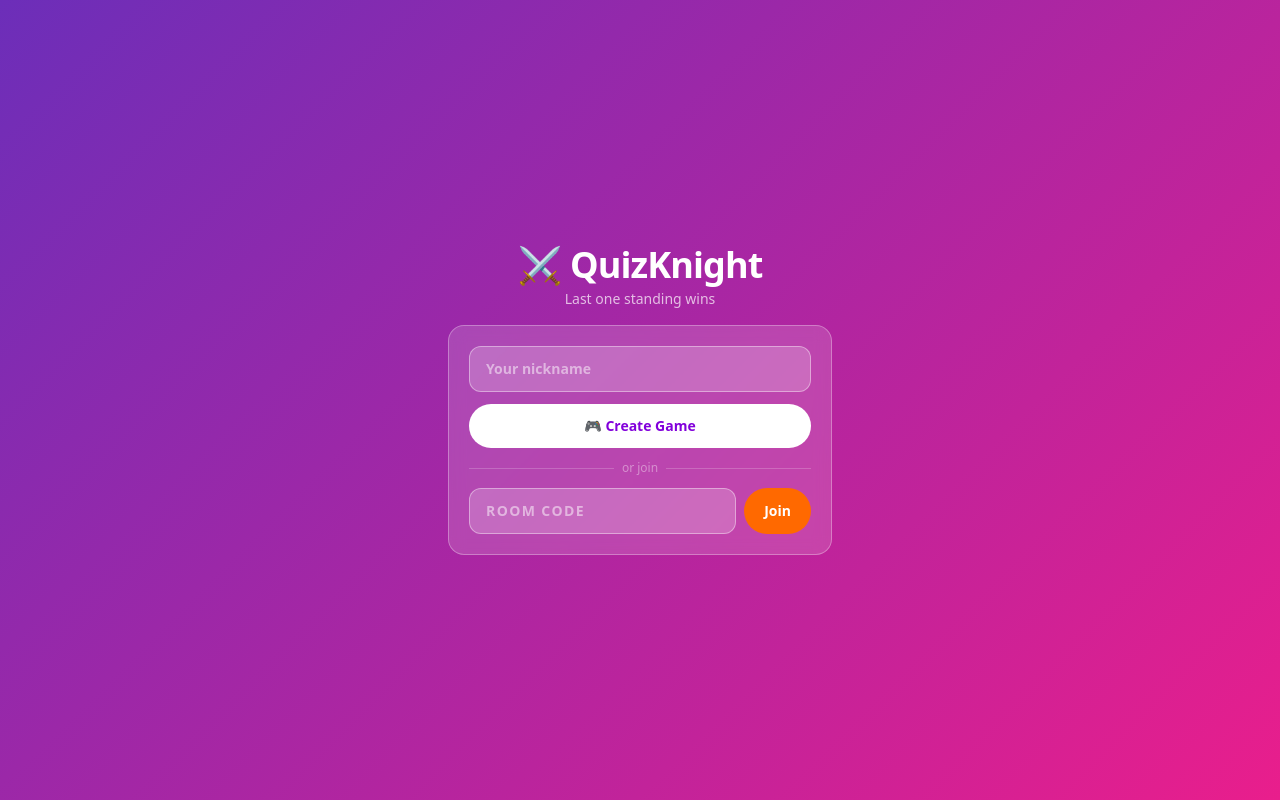
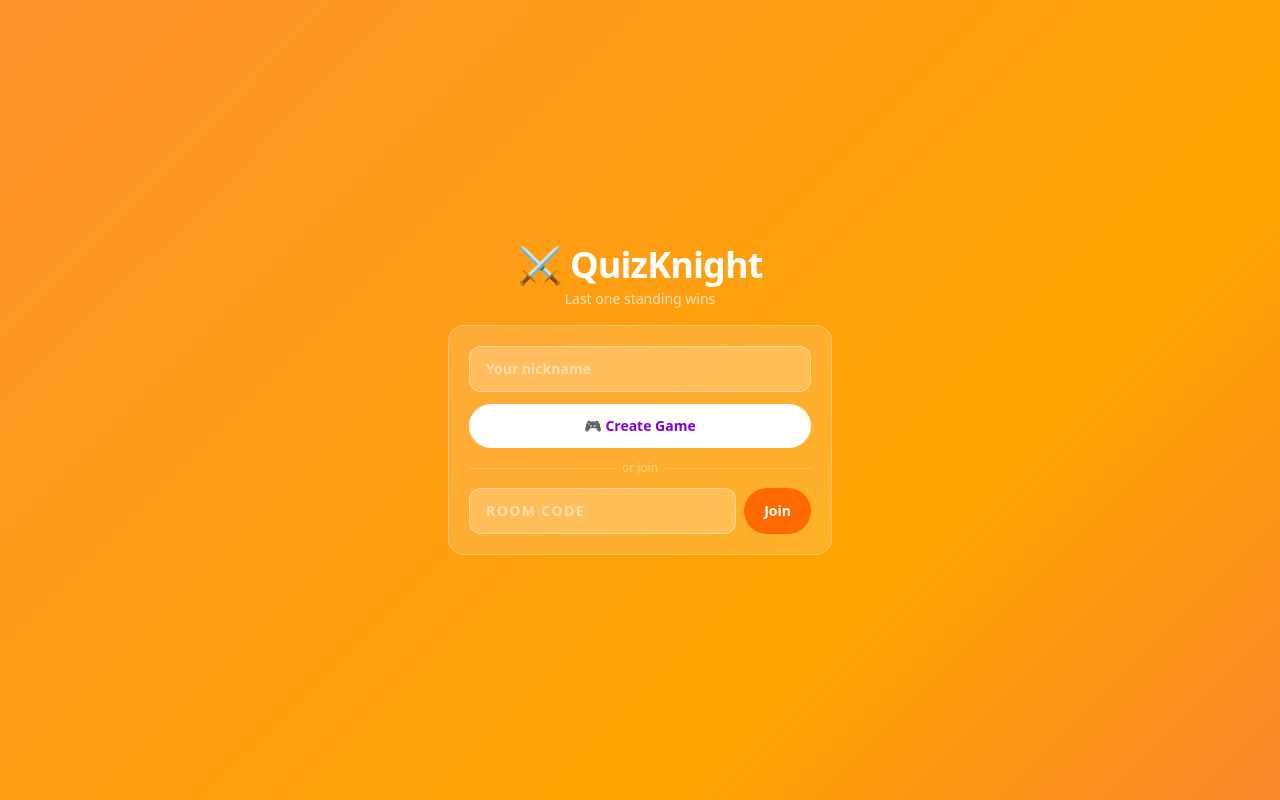
Before and after one commit to Murph-bot/quiz-project, a Next.js app: page / in a window 1280 px wide. Built offline with nearby package versions, Linux system fonts and the light colour scheme.

Commit message:
feat(ui): Sunset Blaze animated gradient background + CSS keyframes

```diff
--- a/src/app/globals.css
+++ b/src/app/globals.css
@@ -4,10 +4,39 @@
   box-sizing: border-box;
 }
 
+@keyframes gradientShift {
+  0%   { background-position: 0% 50%; }
+  50%  { background-position: 100% 50%; }
+  100% { background-position: 0% 50%; }
+}
+
+@keyframes fadeIn {
+  from { opacity: 0; }
+  to   { opacity: 1; }
+}
+
+@keyframes timerPulse {
+  0%, 100% { transform: scale(1); }
+  50%       { transform: scale(1.1); }
+}
+
+@keyframes trophy {
+  0%, 100% { transform: rotate(-8deg) scale(1); }
+  50%       { transform: rotate(8deg) scale(1.15); }
+}
+
 body {
   margin: 0;
   min-height: 100dvh;
   font-family: system-ui, -apple-system, sans-serif;
-  background: linear-gradient(135deg, #6c2eb9 0%, #e91e8c 100%);
+  background: linear-gradient(135deg, #ff4500, #ff6b00, #ff8c42, #ffa500, #e84393);
+  background-size: 400% 400%;
+  animation: gradientShift 16s ease infinite;
   background-attachment: fixed;
 }
+
+.urgent-bg {
+  background: linear-gradient(135deg, #c0160a, #e02010, #ff4500, #c0200a, #8b0000) !important;
+  background-size: 400% 400% !important;
+  animation: gradientShift 2s ease infinite !important;
+}
```
